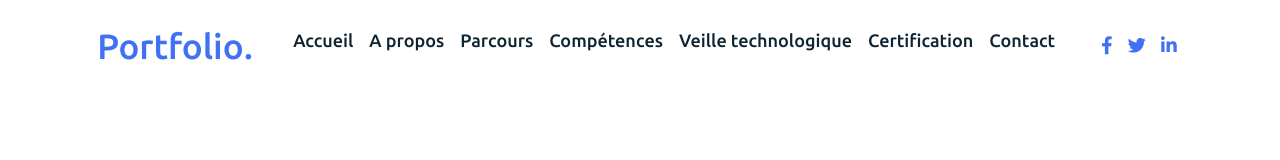
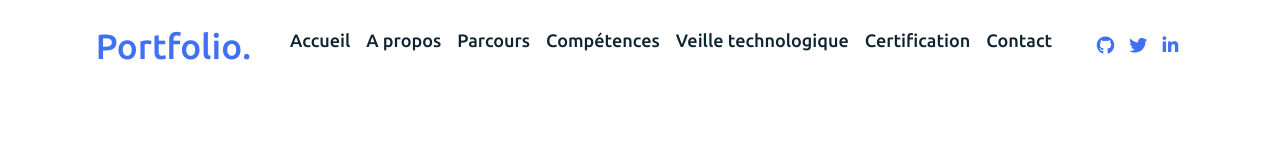
Before and after one commit to MaksY18/Portfolio, a plain HTML site: page index.html in a window 1280 px wide. Shown: the top 160 px of the page. Drawn offline with nearby package versions, Linux system fonts and the light colour scheme.

Commit message:
Add files via upload

```diff
--- a/index.html
+++ b/index.html
@@ -38,7 +38,7 @@
           </div>
       </ul>
       <div class="media-icons">
-        <a href="#"><i class="fab fa-facebook-f"></i></a>
+        <a href="https://github.com/MaksY18"><i class="fab fa-github"></i></a>
         <a href="https://twitter.com/Maks_Y_"><i class="fab fa-twitter"></i></a>
         <a href="#"><i class="fab fa-linkedin-in"></i></a>
       </div>
```
